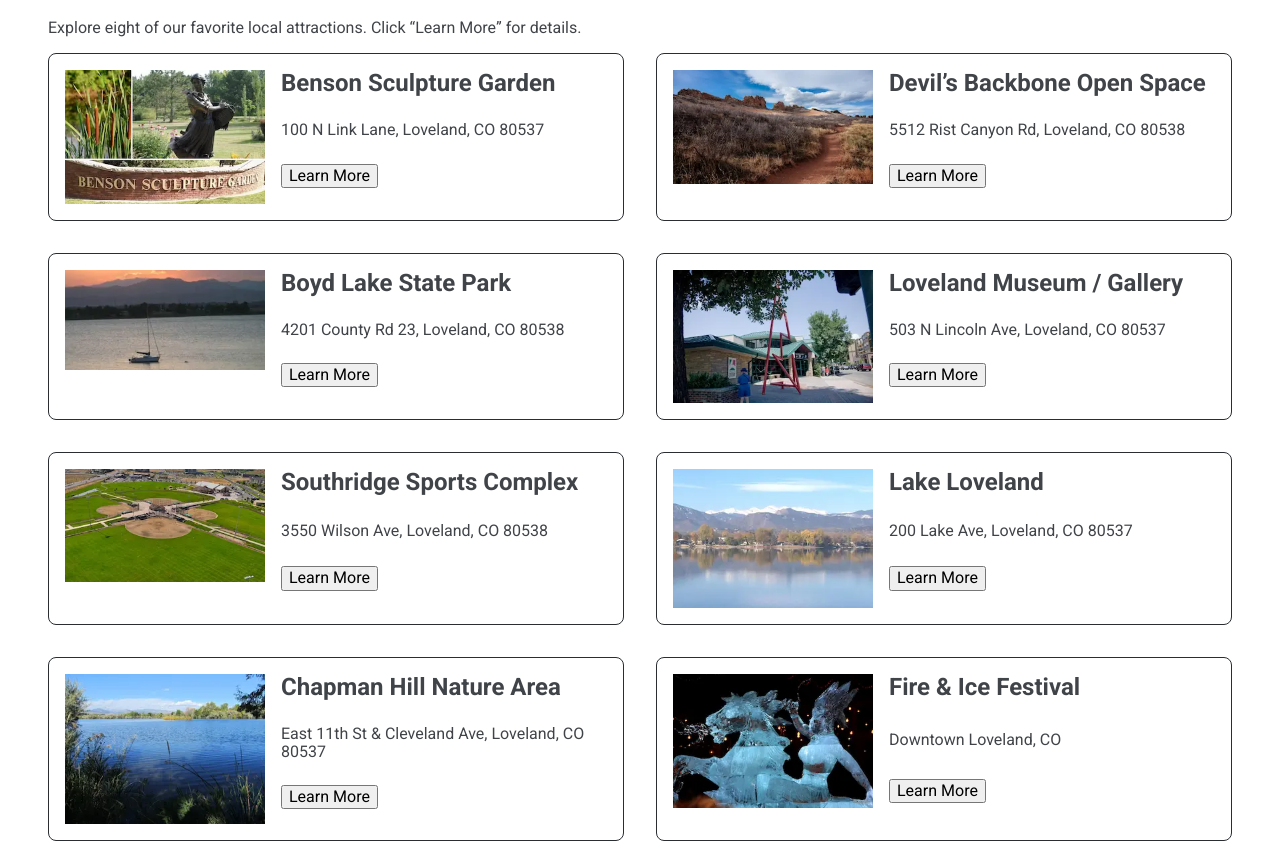
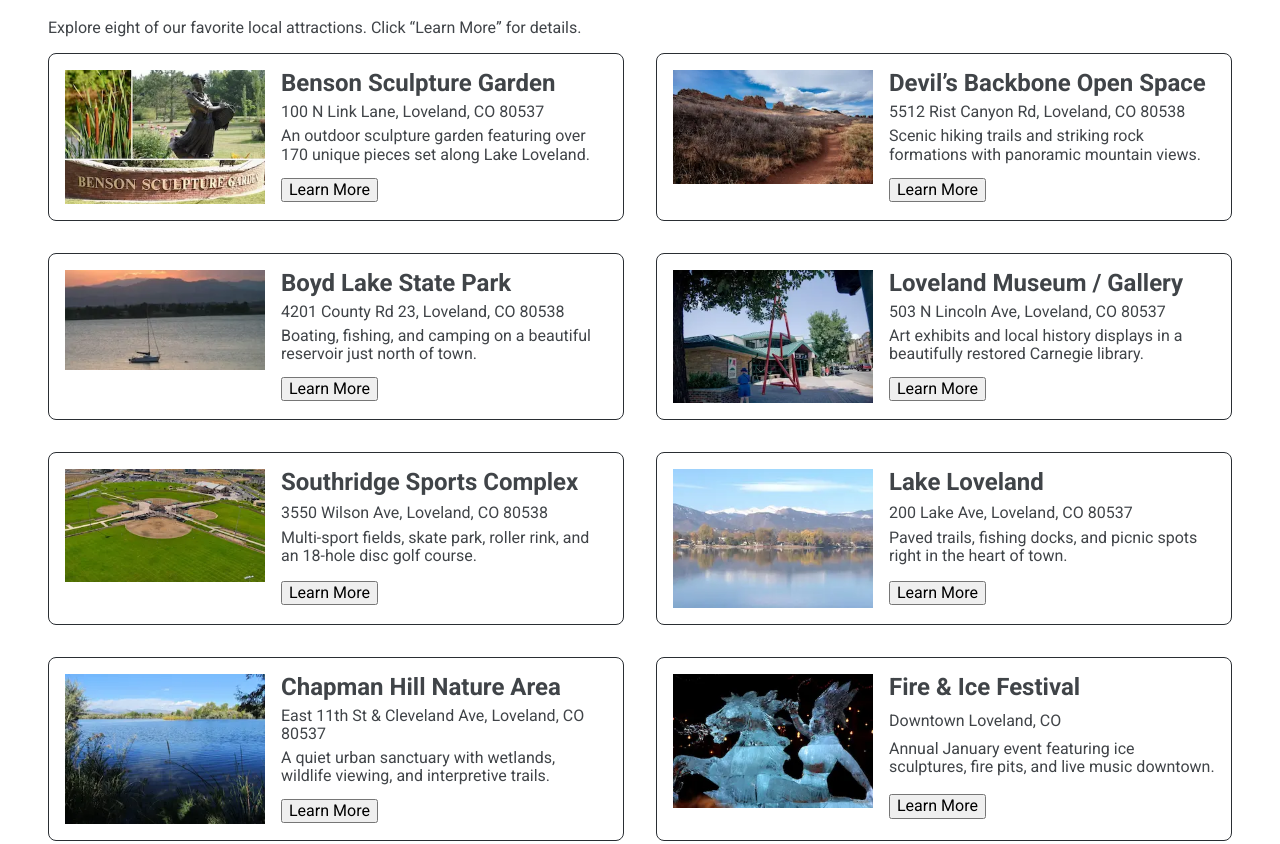
Before and after one commit to jdixon16510/wdd231, a plain HTML site: page chamber/discover.html in a window 1280 px wide. Shown: the part 540-1384 px from the top of the page. Drawn offline with Linux system fonts and the light colour scheme.

Commit message:
updated the discover cards to include description and added more info for the buttons.

```diff
--- a/chamber/data/discover.json
+++ b/chamber/data/discover.json
@@ -3,48 +3,56 @@
     "title": "Benson Sculpture Garden",
     "image": "images/discover/benson-garden.webp",
     "address": "100 N Link Lane, Loveland, CO 80537",
-    "description": "An outdoor sculpture garden featuring over 170 unique pieces set along Lake Loveland."
+    "description": "An outdoor sculpture garden featuring over 170 unique pieces set along Lake Loveland.",
+    "moreInfo": "Open daily from dawn to dusk. Free admission. Guided tours available on weekends at 10 AM and 2 PM."
   },
   {
     "title": "Devil’s Backbone Open Space",
     "image": "images/discover/devils-backbone.webp",
     "address": "5512 Rist Canyon Rd, Loveland, CO 80538",
-    "description": "Scenic hiking trails and striking rock formations with panoramic mountain views."
+    "description": "Scenic hiking trails and striking rock formations with panoramic mountain views.",
+    "moreInfo": "Trails range from easy (0.5 mi) to strenuous (6 mi). Dogs on leash welcome. Watch for rattlesnakes in summer."
   },
   {
     "title": "Boyd Lake State Park",
     "image": "images/discover/boyd-lake.webp",
     "address": "4201 County Rd 23, Loveland, CO 80538",
-    "description": "Boating, fishing, and camping on a beautiful reservoir just north of town."
+    "description": "Boating, fishing, and camping on a beautiful reservoir just north of town.",
+    "moreInfo": "Boat ramps open April–October. Campsites must be reserved in advance at cpw.state.co.us."
   },
   {
     "title": "Loveland Museum / Gallery",
     "image": "images/discover/loveland-museum.webp",
     "address": "503 N Lincoln Ave, Loveland, CO 80537",
-    "description": "Art exhibits and local history displays in a beautifully restored Carnegie library."
+    "description": "Art exhibits and local history displays in a beautifully restored Carnegie library.",
+    "moreInfo": "Hours: Tue–Sat 10 AM–5 PM. Admission $5 adults, $3 seniors/students, free for kids under 12."
   },
   {
     "title": "Southridge Sports Complex",
     "image": "images/discover/southridge-complex.webp",
     "address": "3550 Wilson Ave, Loveland, CO 80538",
-    "description": "Multi-sport fields, skate park, roller rink, and an 18-hole disc golf course."
+    "description": "Multi-sport fields, skate park, roller rink, and an 18-hole disc golf course.",
+    "moreInfo": "Disc golf course is free. Skatepark open dawn–dusk. Roller rink hosts public skate Fri & Sat nights."
   },
   {
     "title": "Lake Loveland",
     "image": "images/discover/lake-loveland.webp",
     "address": "200 Lake Ave, Loveland, CO 80537",
-    "description": "Paved trails, fishing docks, and picnic spots right in the heart of town."
+    "description": "Paved trails, fishing docks, and picnic spots right in the heart of town.",
+    "moreInfo": "Trail is 1.5 mi around the lake. Fishing licenses required; dock rentals available in summer."
   },
   {
     "title": "Chapman Hill Nature Area",
     "image": "images/discover/chapman-hill-nature-area.webp",
     "address": "East 11th St & Cleveland Ave, Loveland, CO 80537",
-    "description": "A quiet urban sanctuary with wetlands, wildlife viewing, and interpretive trails."
+    "description": "A quiet urban sanctuary with wetlands, wildlife viewing, and interpretive trails.",
+    "moreInfo": "Best birdwatching at dawn. Please stay on boardwalk paths to protect the wetland habitat."
   },
   {
     "title": "Fire & Ice Festival",
     "image": "images/discover/fire-ice-festival.webp",
     "address": "Downtown Loveland, CO",
-    "description": "Annual January event featuring ice sculptures, fire pits, and live music downtown."
+    "description": "Annual January event featuring ice sculptures, fire pits, and live music downtown.",
+    "moreInfo": "Held every Saturday in mid‑January. Ice carving demos start at 11 AM; fireworks at 6 PM."
   }
 ]
--- a/chamber/scripts/discover.js
+++ b/chamber/scripts/discover.js
@@ -44,12 +44,17 @@ document.addEventListener('DOMContentLoaded', () => {
         addr.textContent = item.address;
         card.appendChild(addr);
 
+        // Description (now on the card)
+        const descEl = document.createElement('p');
+        descEl.textContent = item.description;
+        card.appendChild(descEl);
+
         // Learn More button
         const btn = document.createElement('button');
         btn.textContent = 'Learn More';
         btn.addEventListener('click', () => {
           document.getElementById('modal-title').textContent = item.title;
-          document.getElementById('modal-desc').textContent  = item.description;
+          document.getElementById('modal-desc').textContent  = item.moreInfo;
           modal.classList.add('active');
         });
         card.appendChild(btn);
--- a/chamber/styles/large.css
+++ b/chamber/styles/large.css
@@ -228,12 +228,13 @@
   .gallery .card {
     display: grid;
     grid-template-columns: 200px 1fr;
-    grid-template-rows: auto auto auto;
+    grid-template-rows: auto auto auto auto;
     grid-template-areas:
       "img    title"
       "img    address"
+      "img    desc"
       "img    button";
-    gap: 0.5rem 1rem;
+    gap: 0.25rem 1rem;
     border: 1px solid var(--primary-color);
     border-radius: 8px;
     padding: 1rem;
@@ -248,6 +249,12 @@
     display: block;
   }
 
+  .gallery .card h2,
+  .gallery .card address,
+  .gallery .card p {
+    margin: 0;  /* reset default margins */
+  }
+
   /* —— IMAGE HOVER EFFECT —— */
   /* Only on medium+ screens; no effect on mobile */
   .gallery section figure img {
--- a/chamber/styles/medium.css
+++ b/chamber/styles/medium.css
@@ -45,12 +45,13 @@
   .gallery .card {
     display: grid;
     grid-template-columns: 200px 1fr;
-    grid-template-rows: auto auto auto;
+    grid-template-rows: auto auto auto auto;
     grid-template-areas:
       "img    title"
       "img    address"
+      "img    desc"
       "img    button";
-    gap: 0.5rem 1rem;
+    gap: 0.25rem 1rem;
     border: 1px solid var(--primary-color);
     border-radius: 8px;
     padding: 1rem;
@@ -65,7 +66,11 @@
     display: block;
   }
 
-
+  .gallery .card h2,
+  .gallery .card address,
+  .gallery .card p {
+    margin: 0;  /* reset default margins */
+  }
 
   /* —— IMAGE HOVER EFFECT —— */
   /* Only on medium+ screens; no effect on mobile */
--- a/chamber/styles/small.css
+++ b/chamber/styles/small.css
@@ -675,20 +675,18 @@
 .gallery .card {
   display: grid;
   grid-template-columns: 1fr;
-  grid-template-rows: auto auto auto auto;
+  grid-template-rows: auto auto auto auto auto;
   grid-template-areas:
     "img"
     "title"
     "address"
+    "desc"
     "button";
-  gap: 0.5rem;
-
-  /* new border + padding */
+  gap: 0.25rem;
   border: 1px solid var(--primary-color);
   border-radius: 8px;
   padding: 1rem;
   background: var(--card-bg, #fff);
-
   align-items: start;
   overflow: hidden;
 }
@@ -701,10 +699,28 @@
    grid-area: title;
    margin: 0;
 }
-.gallery .card address { grid-area: address; font-style: normal; }
-.gallery .card p       { grid-area: desc;    margin: 0; }
-.gallery .card button  { grid-area: button;  justify-self: start; }
-.gallery .card figure img { width: 100%; height: auto; display: block; }
+.gallery .card address {
+  grid-area: address;
+  margin: 0;               /* pull it up to title */
+  font-style: normal;
+}
+
+.gallery .card p {
+  grid-area: desc;
+  margin: 0;               /* no extra space */
+}
+
+.gallery .card button {
+  grid-area: button;
+  margin-top: 0.5rem;      /* small gap before button */
+  justify-self: start;
+}
+
+.gallery .card figure img {
+  width: 100%;
+  height: auto;
+  display: block;
+}
 
 
 /* ===== Discover Modal (now applied site‑wide) ===== */
@@ -731,7 +747,7 @@
   background: #fff;
   padding: 2rem;
   border-radius: 8px;
-  max-width: 500px;
+  max-width: 350px;
   width: 90%;
   z-index: 1001;
   box-shadow: 0 2px 10px rgba(0, 0, 0, 0.3);
```
